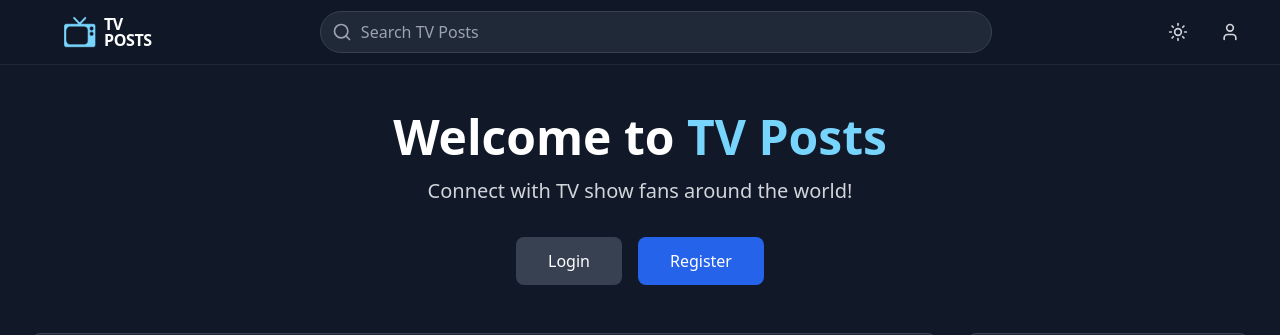
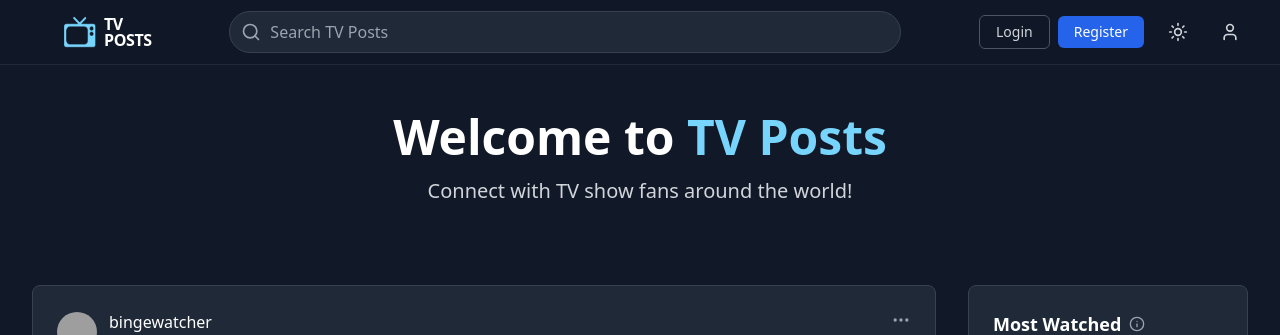
Before and after one commit to maseager/tv-posts, a React (Vite) app: page / in a window 1280 px wide. Shown: the top 335 px of the page. Built offline with nearby package versions, Linux system fonts and the light colour scheme; grey boxes are pictures that could not be loaded.

Commit message:
Move Login and Register buttons to Header

```diff
--- a/src/components/Header.tsx
+++ b/src/components/Header.tsx
@@ -41,6 +41,16 @@ const Header: React.FC<HeaderProps> = ({ isDarkMode, toggleDarkMode }) => {
 
           {/* Right Icons */}
           <div className="flex items-center space-x-4">
+            {/* Auth Buttons */}
+            <div className="flex items-center space-x-2">
+              <button className="px-4 py-1.5 text-sm text-gray-300 hover:text-white border border-gray-600 hover:border-gray-500 rounded-md font-medium transition-colors">
+                Login
+              </button>
+              <button className="px-4 py-1.5 text-sm bg-blue-600 hover:bg-blue-700 text-white rounded-md font-medium transition-colors">
+                Register
+              </button>
+            </div>
+
             <button
               onClick={toggleDarkMode}
               className="p-2 text-gray-300 hover:text-white transition-colors"
--- a/src/components/WelcomeSection.tsx
+++ b/src/components/WelcomeSection.tsx
@@ -9,14 +9,6 @@ const WelcomeSection: React.FC = () => {
       <p className="text-xl text-gray-300 mb-8">
         Connect with TV show fans around the world!
       </p>
-      <div className="flex flex-col sm:flex-row gap-4 justify-center">
-        <button className="px-8 py-3 bg-gray-700 hover:bg-gray-600 text-white rounded-lg font-medium transition-colors">
-          Login
-        </button>
-        <button className="px-8 py-3 bg-blue-600 hover:bg-blue-700 text-white rounded-lg font-medium transition-colors">
-          Register
-        </button>
-      </div>
     </div>
   );
 };
```
